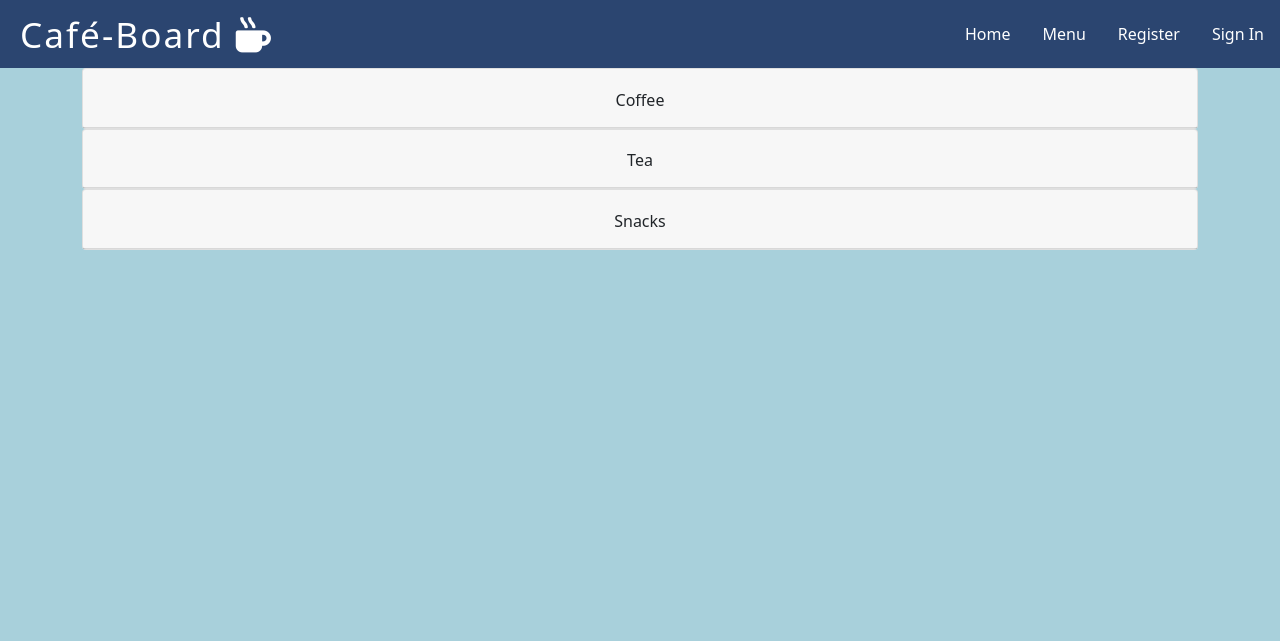
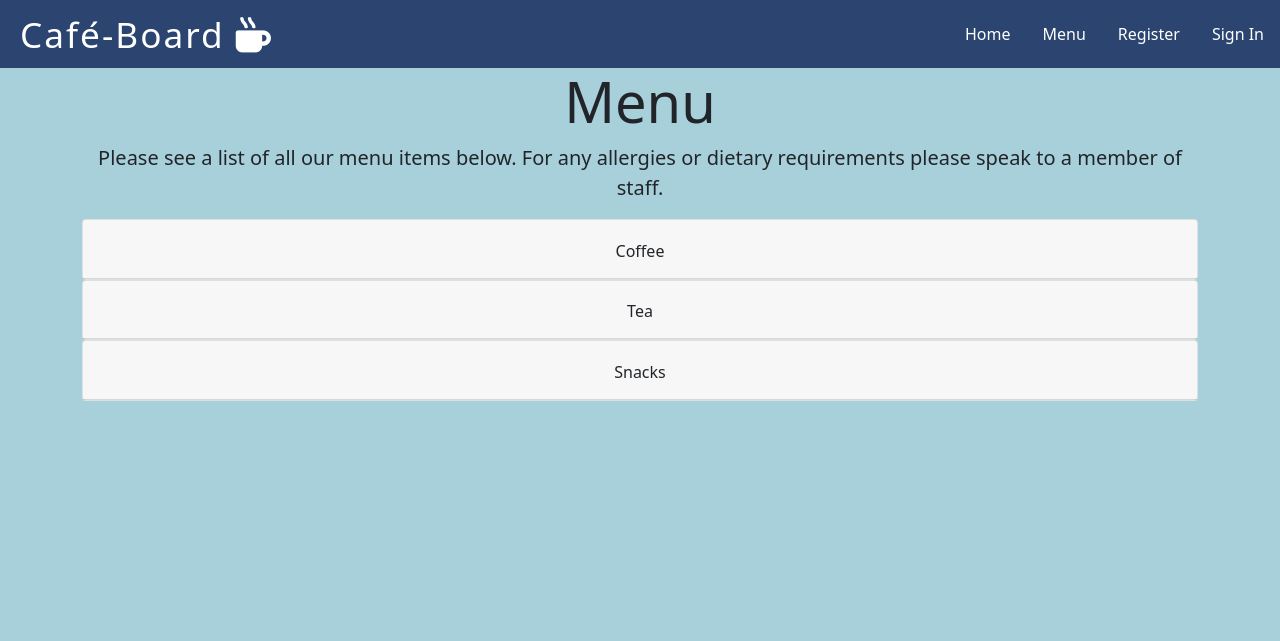
Before and after one commit to leoniemclaughlin7/cafe-board, a Django app: page /menu/ in a window 1280 px wide. Shown: the top 641 px of the page. Run offline with Django 3.2, Linux system fonts and the light colour scheme.

Commit message:
Add jumbotron to menu.html

```diff
--- a/templates/menu.html
+++ b/templates/menu.html
@@ -1,4 +1,16 @@
 {% extends "base.html" %} {% block content %}
+<section>
+  <div class="jumbotron jumbotron-fluid">
+    <div class="container">
+      <h1 class="display-4 text-center">Menu</h1>
+      <p class="lead text-center">
+        Please see a list of all our menu items below. For any allergies or
+        dietary requirements please speak to a member of staff.
+      </p>
+    </div>
+  </div>
+</section>
+
 <section>
   <div class="container">
     <div class="row">
@@ -14,9 +26,7 @@
             </div>
 
             <div id="CollapsibleOne" class="collapse">
-              <div class="card-body">
-                Coffee menu here
-              </div>
+              <div class="card-body">Coffee menu here</div>
             </div>
           </div>
         </div>
@@ -36,9 +46,7 @@
             </div>
 
             <div id="CollapsibleTwo" class="collapse">
-                        <div class="card-body">
-                            Tea menu here
-                        </div>
+              <div class="card-body">Tea menu here</div>
             </div>
           </div>
         </div>
@@ -57,9 +65,7 @@
             </div>
 
             <div id="CollapsibleThree" class="collapse">
-                        <div class="card-body">
-                            snack menu here
-                        </div>
+              <div class="card-body">snack menu here</div>
             </div>
           </div>
         </div>
```
Lines whose indentation alone changed are shown as unchanged.
